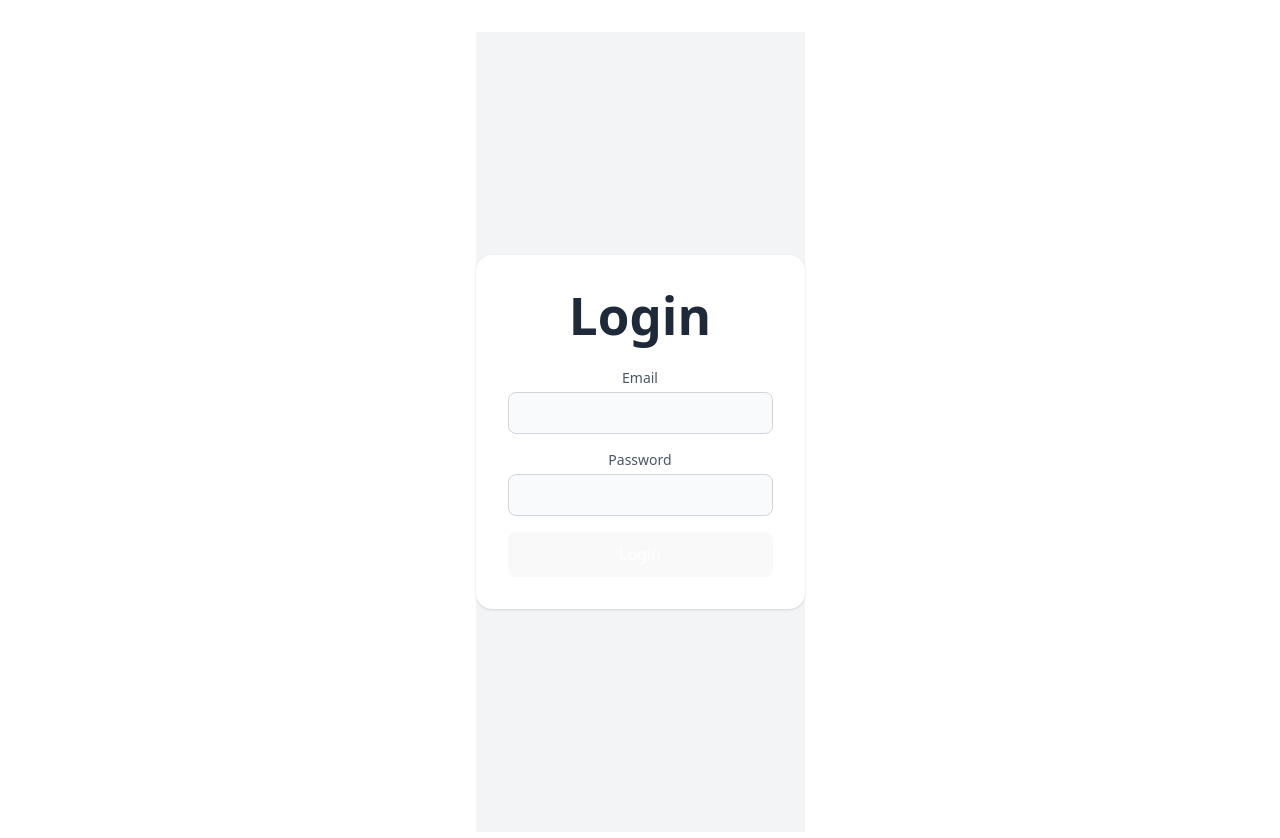
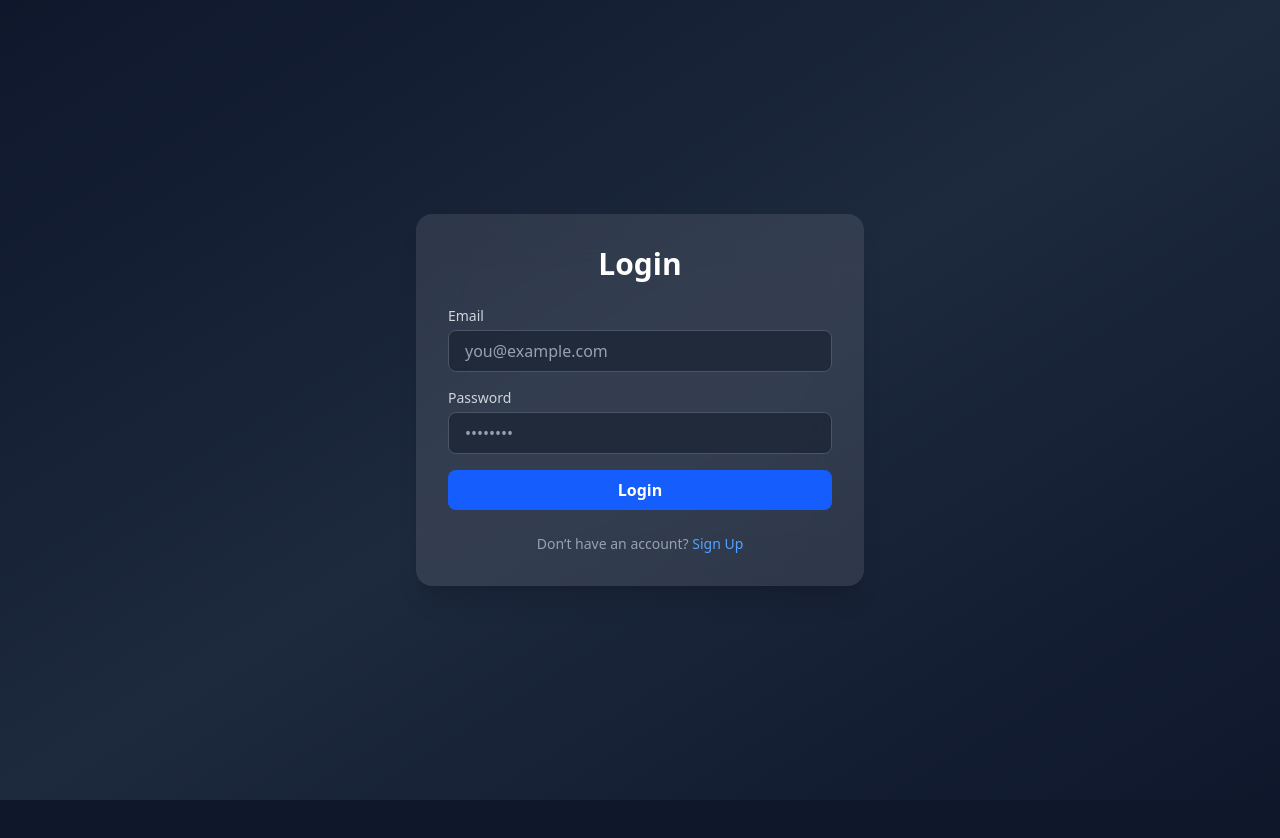
Before and after one commit to yozsirait/finance-app-vue, a Vue app: page /login in a window 1280 px wide. Shown: the top 838 px of the page. After the commit the page ends 800 px from the top, so only its background shows below. Built offline with nearby package versions, Linux system fonts and the light colour scheme.

Commit message:
Login Register

```diff
--- a/src/components/Navbar.vue
+++ b/src/components/Navbar.vue
@@ -45,12 +45,12 @@
             >
               My Account
             </router-link>
-            <button
+            <!-- <button
               @click="logout"
               class="block w-full text-left px-4 py-2 text-gray-700 dark:text-gray-200 hover:bg-gray-100 dark:hover:bg-gray-700"
             >
               Logout
-            </button>
+            </button> -->
           </div>
         </transition>
       </div>
@@ -68,10 +68,10 @@ const toggleProfile = () => {
   showProfile.value = !showProfile.value;
 };
 
-const logout = () => {
-  // TODO: Integrasi API logout
-  console.log("Logout clicked");
-};
+// const logout = () => {
+//   // TODO: Integrasi API logout
+//   console.log("Logout clicked");
+// };
 </script>
 
 <style>
--- a/src/components/Sidebar.vue
+++ b/src/components/Sidebar.vue
@@ -1,53 +1,44 @@
 <template>
-  <aside
-    :class="[
-      'h-screen bg-white dark:bg-gray-900 border-r border-gray-200 dark:border-gray-700 flex flex-col transition-all duration-300',
-      isOpen ? 'w-64' : 'w-20'
-    ]"
-  >
+  <aside :class="[
+    'h-screen bg-white dark:bg-gray-900 border-r border-gray-200 dark:border-gray-700 flex flex-col transition-all duration-300',
+    isOpen ? 'w-64' : 'w-20'
+  ]">
     <!-- Logo -->
     <div class="flex items-center justify-between p-4">
-      <h1 v-if="isOpen" class="text-xl font-bold text-gray-800 dark:text-gray-100">Finance</h1>
-      <button
+      <h1 class="text-xl font-bold text-gray-800 dark:text-gray-100">
+        {{ isOpen ? 'Finance' : 'FIN' }}
+      </h1>
+      <!-- <button
         @click="$emit('toggle')"
         class="p-2 rounded-lg hover:bg-gray-100 dark:hover:bg-gray-800"
       >
         <Menu class="w-6 h-6 text-gray-600 dark:text-gray-300" />
-      </button>
+      </button> -->
     </div>
 
     <!-- Navigation -->
     <nav class="flex-1 overflow-y-auto px-2">
       <ul class="space-y-1">
         <li v-for="(item, idx) in menu" :key="idx">
-          <router-link
-            v-if="!item.children"
-            :to="item.to"
-            class="flex items-center gap-3 p-2 rounded-lg hover:bg-gray-100 dark:hover:bg-gray-800 text-gray-700 dark:text-gray-200"
-          >
+          <router-link v-if="!item.children" :to="item.to"
+            class="flex items-center gap-3 p-2 rounded-lg hover:bg-gray-100 dark:hover:bg-gray-800 text-gray-700 dark:text-gray-200">
             <component :is="item.icon" class="w-5 h-5" />
             <span v-if="isOpen">{{ item.label }}</span>
           </router-link>
 
           <!-- Submenu -->
           <div v-else>
-            <button
-              @click="toggleDropdown(idx)"
-              class="w-full flex items-center gap-3 p-2 rounded-lg hover:bg-gray-100 dark:hover:bg-gray-800 text-gray-700 dark:text-gray-200"
-            >
+            <button @click="toggleDropdown(idx)"
+              class="w-full flex items-center gap-3 p-2 rounded-lg hover:bg-gray-100 dark:hover:bg-gray-800 text-gray-700 dark:text-gray-200">
               <component :is="item.icon" class="w-5 h-5" />
               <span v-if="isOpen">{{ item.label }}</span>
-              <ChevronDown v-if="isOpen" :class="['ml-auto transition-transform', openIndex === idx ? 'rotate-180' : '']" />
+              <ChevronDown v-if="isOpen"
+                :class="['ml-auto transition-transform', openIndex === idx ? 'rotate-180' : '']" />
             </button>
-            <ul
-              v-if="isOpen && openIndex === idx"
-              class="pl-8 mt-1 space-y-1"
-            >
+            <ul v-if="isOpen && openIndex === idx" class="pl-8 mt-1 space-y-1">
               <li v-for="(child, cidx) in item.children" :key="cidx">
-                <router-link
-                  :to="child.to"
-                  class="block p-2 rounded-lg hover:bg-gray-100 dark:hover:bg-gray-800 text-gray-600 dark:text-gray-300"
-                >
+                <router-link :to="child.to"
+                  class="block p-2 rounded-lg hover:bg-gray-100 dark:hover:bg-gray-800 text-gray-600 dark:text-gray-300">
                   {{ child.label }}
                 </router-link>
               </li>
@@ -59,10 +50,8 @@
 
     <!-- Dark Mode Toggle -->
     <div class="p-4 border-t border-gray-200 dark:border-gray-700">
-      <button
-        @click="toggleDarkMode"
-        class="flex items-center gap-3 p-2 w-full rounded-lg hover:bg-gray-100 dark:hover:bg-gray-800 text-gray-700 dark:text-gray-200"
-      >
+      <button @click="toggleDarkMode"
+        class="flex items-center gap-3 p-2 w-full rounded-lg hover:bg-gray-100 dark:hover:bg-gray-800 text-gray-700 dark:text-gray-200">
         <Moon v-if="!isDark" class="w-5 h-5" />
         <Sun v-else class="w-5 h-5" />
         <span v-if="isOpen">{{ isDark ? 'Light Mode' : 'Dark Mode' }}</span>
@@ -81,7 +70,7 @@ import {
   Users,
   Wallet,
   FolderTree,
-//   ArrowsLeftRight,
+  //   ArrowsLeftRight,
   Target,
   BarChart3,
   User,
--- a/src/layouts/DefaultLayout.vue
+++ b/src/layouts/DefaultLayout.vue
@@ -1,12 +1,15 @@
 <template>
   <div class="flex h-screen bg-gray-100 dark:bg-gray-900">
     <!-- Sidebar -->
-    <Sidebar :is-open="sidebarOpen" @toggle="sidebarOpen = !sidebarOpen" />
+    <Sidebar :isOpen="sidebarOpen" @toggle="toggleSidebar" />
 
-    <!-- Main -->
-    <div class="flex flex-col flex-1">
-      <Navbar @toggleSidebar="sidebarOpen = !sidebarOpen" />
-      <main class="p-4 overflow-y-auto flex-1">
+    <!-- Main Area -->
+    <div class="flex-1 flex flex-col overflow-hidden">
+      <!-- Navbar -->
+      <Navbar @toggleSidebar="toggleSidebar" />
+
+      <!-- Content -->
+      <main class="flex-1 overflow-y-auto p-6">
         <router-view />
       </main>
     </div>
@@ -15,8 +18,11 @@
 
 <script setup>
 import { ref } from "vue";
+import Navbar from "@/components/Navbar.vue";
 import Sidebar from "@/components/Sidebar.vue";
-import Navbar from "@/components/Navbar.vue";
 
 const sidebarOpen = ref(true);
+const toggleSidebar = () => {
+  sidebarOpen.value = !sidebarOpen.value;
+};
 </script>
--- a/src/pages/Dashboard.vue
+++ b/src/pages/Dashboard.vue
@@ -1,119 +1,17 @@
 <template>
   <div class="space-y-6">
-    <!-- Summary Cards -->
-    <div class="grid grid-cols-1 md:grid-cols-3 gap-6">
-      <div class="p-6 rounded-2xl shadow bg-white dark:bg-gray-800">
-        <div class="flex items-center justify-between">
-          <h2 class="text-sm text-gray-500 dark:text-gray-400">Balance</h2>
-          <Wallet class="w-6 h-6 text-blue-500" />
-        </div>
-        <p class="mt-2 text-2xl font-bold text-gray-800 dark:text-gray-100">
-          {{ summary.balance | currency }}
-        </p>
-      </div>
-
-      <div class="p-6 rounded-2xl shadow bg-white dark:bg-gray-800">
-        <div class="flex items-center justify-between">
-          <h2 class="text-sm text-gray-500 dark:text-gray-400">Income</h2>
-          <TrendingUp class="w-6 h-6 text-green-500" />
-        </div>
-        <p class="mt-2 text-2xl font-bold text-gray-800 dark:text-gray-100">
-          {{ summary.income | currency }}
-        </p>
-      </div>
-
-      <div class="p-6 rounded-2xl shadow bg-white dark:bg-gray-800">
-        <div class="flex items-center justify-between">
-          <h2 class="text-sm text-gray-500 dark:text-gray-400">Expense</h2>
-          <TrendingDown class="w-6 h-6 text-red-500" />
-        </div>
-        <p class="mt-2 text-2xl font-bold text-gray-800 dark:text-gray-100">
-          {{ summary.expense | currency }}
-        </p>
-      </div>
-    </div>
-
-    <!-- Chart Section -->
-    <div class="p-6 rounded-2xl shadow bg-white dark:bg-gray-800">
-      <h2 class="text-lg font-semibold text-gray-800 dark:text-gray-100 mb-4">
-        Expense by Category
-      </h2>
-      <ResponsiveContainer width="100%" height="300">
-        <PieChart>
-          <Pie
-            dataKey="value"
-            data="chartData"
-            :data="chartData"
-            cx="50%"
-            cy="50%"
-            outerRadius="100"
-            label
-          >
-            <Cell
-              v-for="(entry, index) in chartData"
-              :key="index"
-              :fill="colors[index % colors.length]"
-            />
-          </Pie>
-          <Tooltip />
-        </PieChart>
-      </ResponsiveContainer>
+    <!-- Temporary placeholder -->
+    <div class="p-6 rounded-2xl shadow bg-white dark:bg-gray-800 text-center">
+      <h1 class="text-2xl font-bold text-gray-800 dark:text-gray-100">
+        This is dashboard
+      </h1>
+      <p class="mt-2 text-gray-600 dark:text-gray-400">
+        Dashboard content will be implemented here soon.
+      </p>
     </div>
   </div>
 </template>
 
 <script setup>
-import { ref, onMounted } from "vue";
-import axios from "axios";
-import { Wallet, TrendingUp, TrendingDown } from "lucide-vue-next";
-import {
-  PieChart,
-  Pie,
-  Cell,
-  Tooltip,
-  ResponsiveContainer,
-} from "recharts";
-
-// summary state
-const summary = ref({
-  balance: 0,
-  income: 0,
-  expense: 0,
-});
-
-// chart data
-const chartData = ref([]);
-const colors = ["#3b82f6", "#10b981", "#f59e0b", "#ef4444", "#8b5cf6"];
-
-onMounted(async () => {
-  try {
-    const { data } = await axios.get("/api/dashboard", {
-      headers: { Authorization: `Bearer ${localStorage.getItem("token")}` },
-    });
-
-    // assign summary
-    summary.value = {
-      balance: data.balance ?? 0,
-      income: data.income ?? 0,
-      expense: data.expense ?? 0,
-    };
-
-    // example category breakdown
-    chartData.value = (data.categories || []).map((c) => ({
-      name: c.name,
-      value: c.expense,
-    }));
-  } catch (err) {
-    console.error("Failed to load dashboard:", err);
-  }
-});
-
-// currency filter
-const currency = (val) =>
-  new Intl.NumberFormat("id-ID", {
-    style: "currency",
-    currency: "IDR",
-    minimumFractionDigits: 0,
-  }).format(val);
-
+// Komponen dan logika akan ditambahkan di sini nanti
 </script>
--- a/src/pages/Login.vue
+++ b/src/pages/Login.vue
@@ -1,26 +1,28 @@
 <template>
-  <div class="flex items-center justify-center min-h-screen bg-gray-100 dark:bg-gray-900">
-    <div class="w-full max-w-md p-8 bg-white dark:bg-gray-800 rounded-2xl shadow">
-      <h1 class="text-2xl font-bold text-gray-800 dark:text-gray-100 mb-6">Login</h1>
+  <div class="flex items-center justify-center min-h-screen bg-gradient-to-br from-slate-900 via-slate-800 to-slate-900 px-4">
+    <div class="w-full max-w-md p-8 bg-white/10 dark:bg-gray-800/80 backdrop-blur-xl rounded-2xl shadow-xl">
+      <h1 class="text-3xl font-bold text-center text-white mb-6">Login</h1>
 
       <form @submit.prevent="handleLogin" class="space-y-4">
         <div>
-          <label class="block text-sm text-gray-600 dark:text-gray-300 mb-1">Email</label>
+          <label class="block text-sm text-gray-300 mb-1">Email</label>
           <input
             v-model="email"
             type="email"
             required
-            class="w-full px-4 py-2 rounded-lg border border-gray-300 dark:border-gray-600 bg-gray-50 dark:bg-gray-700 text-gray-800 dark:text-gray-200 focus:outline-none focus:ring-2 focus:ring-blue-500"
+            class="w-full px-4 py-2 rounded-lg border border-gray-600 bg-gray-900/50 text-white placeholder-gray-400 focus:outline-none focus:ring-2 focus:ring-blue-500"
+            placeholder="you@example.com"
           />
         </div>
 
         <div>
-          <label class="block text-sm text-gray-600 dark:text-gray-300 mb-1">Password</label>
+          <label class="block text-sm text-gray-300 mb-1">Password</label>
           <input
             v-model="password"
             type="password"
             required
-            class="w-full px-4 py-2 rounded-lg border border-gray-300 dark:border-gray-600 bg-gray-50 dark:bg-gray-700 text-gray-800 dark:text-gray-200 focus:outline-none focus:ring-2 focus:ring-blue-500"
+            class="w-full px-4 py-2 rounded-lg border border-gray-600 bg-gray-900/50 text-white placeholder-gray-400 focus:outline-none focus:ring-2 focus:ring-blue-500"
+            placeholder="••••••••"
           />
         </div>
 
@@ -32,7 +34,12 @@
         </button>
       </form>
 
-      <p v-if="errorMessage" class="mt-4 text-red-500 text-sm">{{ errorMessage }}</p>
+      <p v-if="errorMessage" class="mt-4 text-red-400 text-sm text-center">{{ errorMessage }}</p>
+
+      <p class="mt-6 text-sm text-center text-gray-400">
+        Don’t have an account?
+        <router-link to="/register" class="text-blue-400 hover:underline">Sign Up</router-link>
+      </p>
     </div>
   </div>
 </template>
--- /dev/null
+++ b/src/pages/Register.vue
@@ -0,0 +1,75 @@
+<template>
+  <div class="flex items-center justify-center min-h-screen bg-gray-100 dark:bg-gray-900">
+    <div class="w-full max-w-md p-8 bg-white dark:bg-gray-800 rounded-2xl shadow">
+      <h1 class="text-2xl font-bold text-gray-800 dark:text-gray-100 mb-6">Register</h1>
+
+      <form @submit.prevent="handleRegister" class="space-y-4">
+        <div>
+          <label class="block text-sm text-gray-600 dark:text-gray-300 mb-1">Name</label>
+          <input
+            v-model="name"
+            type="text"
+            required
+            class="w-full px-4 py-2 rounded-lg border border-gray-300 dark:border-gray-600 bg-gray-50 dark:bg-gray-700 text-gray-800 dark:text-gray-200 focus:outline-none focus:ring-2 focus:ring-blue-500"
+          />
+        </div>
+
+        <div>
+          <label class="block text-sm text-gray-600 dark:text-gray-300 mb-1">Email</label>
+          <input
+            v-model="email"
+            type="email"
+            required
+            class="w-full px-4 py-2 rounded-lg border border-gray-300 dark:border-gray-600 bg-gray-50 dark:bg-gray-700 text-gray-800 dark:text-gray-200 focus:outline-none focus:ring-2 focus:ring-blue-500"
+          />
+        </div>
+
+        <div>
+          <label class="block text-sm text-gray-600 dark:text-gray-300 mb-1">Password</label>
+          <input
+            v-model="password"
+            type="password"
+            required
+            class="w-full px-4 py-2 rounded-lg border border-gray-300 dark:border-gray-600 bg-gray-50 dark:bg-gray-700 text-gray-800 dark:text-gray-200 focus:outline-none focus:ring-2 focus:ring-blue-500"
+          />
+        </div>
+
+        <button
+          type="submit"
+          class="w-full py-2 rounded-lg bg-green-600 hover:bg-green-700 text-white font-semibold transition"
+        >
+          Register
+        </button>
+      </form>
+
+      <p v-if="errorMessage" class="mt-4 text-red-500 text-sm">{{ errorMessage }}</p>
+
+      <p class="mt-6 text-sm text-gray-600 dark:text-gray-300">
+        Already have an account?
+        <router-link to="/login" class="text-blue-600 hover:underline">Login</router-link>
+      </p>
+    </div>
+  </div>
+</template>
+
+<script setup>
+import { ref } from "vue";
+import { useRouter } from "vue-router";
+import { useAuthStore } from "@/store/auth";
+
+const name = ref("");
+const email = ref("");
+const password = ref("");
+const errorMessage = ref("");
+const auth = useAuthStore();
+const router = useRouter();
+
+const handleRegister = async () => {
+  const success = await auth.register(name.value, email.value, password.value);
+  if (success) {
+    router.push("/dashboard");
+  } else {
+    errorMessage.value = "Failed to register, please try again.";
+  }
+};
+</script>
--- a/src/router/index.js
+++ b/src/router/index.js
@@ -6,15 +6,8 @@ import DefaultLayout from "@/layouts/DefaultLayout.vue";
 
 // Pages
 import Login from "@/pages/Login.vue";
+import Register from "@/pages/Register.vue"; // 🔥 Tambah Register
 import Dashboard from "@/pages/Dashboard.vue";
-// import Members from "@/pages/Members.vue";
-// import Accounts from "@/pages/Accounts.vue";
-// import Categories from "@/pages/Categories.vue";
-// import Budgets from "@/pages/Budgets.vue";
-// import Transactions from "@/pages/Transactions.vue";
-// import Reports from "@/pages/Reports.vue";
-// import Profile from "@/pages/Profile.vue";
-// import SavingTargets from "@/pages/SavingTargets.vue";
 
 const routes = [
   {
@@ -23,20 +16,17 @@ const routes = [
     meta: { guestOnly: true },
   },
   {
+    path: "/register",
+    component: Register,
+    meta: { guestOnly: true }, // 🔒 hanya bisa diakses kalau belum login
+  },
+  {
     path: "/",
     component: DefaultLayout,
     meta: { requiresAuth: true },
     children: [
       { path: "", redirect: "/dashboard" },
       { path: "dashboard", component: Dashboard },
-    //   { path: "members", component: Members },
-    //   { path: "accounts", component: Accounts },
-    //   { path: "categories", component: Categories },
-    //   { path: "budgets", component: Budgets },
-    //   { path: "transactions", component: Transactions },
-    //   { path: "reports", component: Reports },
-    //   { path: "saving-targets", component: SavingTargets },
-    //   { path: "profile", component: Profile },
     ],
   },
 ];
@@ -50,12 +40,10 @@ export const router = createRouter({
 router.beforeEach((to, from, next) => {
   const auth = useAuthStore();
 
-  // Jika butuh login tapi belum login
   if (to.meta.requiresAuth && !auth.token) {
     return next("/login");
   }
 
-  // Jika sudah login tapi masuk ke /login
   if (to.meta.guestOnly && auth.token) {
     return next("/dashboard");
   }
--- a/src/store/auth.js
+++ b/src/store/auth.js
@@ -6,12 +6,16 @@ export const useAuthStore = defineStore("auth", {
     user: null,
     token: localStorage.getItem("token") || null,
   }),
+
   actions: {
+    // LOGIN
     async login(email, password) {
       try {
         const { data } = await api.post("/api/login", { email, password });
-        this.token = data.token;
-        localStorage.setItem("token", data.token);
+
+        // response: { success: true, data: { token: "..." } }
+        this.token = data.data.token;
+        localStorage.setItem("token", this.token);
 
         await this.fetchUser();
         return true;
@@ -20,19 +24,52 @@ export const useAuthStore = defineStore("auth", {
         return false;
       }
     },
+
+    // REGISTER
+    async register(name, email, password) {
+      try {
+        const { data } = await api.post("/api/register", {
+          name,
+          email,
+          password,
+        });
+
+        // biasanya backend langsung balikin token juga
+        if (data.data?.token) {
+          this.token = data.data.token;
+          localStorage.setItem("token", this.token);
+          await this.fetchUser();
+        }
+
+        return true;
+      } catch (err) {
+        console.error("Register failed:", err);
+        return false;
+      }
+    },
+
+    // FETCH USER
     async fetchUser() {
       if (!this.token) return;
       try {
-        const { data } = await api.get("/api/user");
-        this.user = data;
+        const { data } = await api.get("/api/user", {
+          headers: { Authorization: `Bearer ${this.token}` },
+        });
+        this.user = data.data ?? data; // fallback kalau wrapper beda
       } catch (err) {
         console.error("Fetch user failed:", err);
         this.logout();
       }
     },
+
+    // LOGOUT
     async logout() {
       try {
-        await api.post("/api/logout");
+        await api.post(
+          "/api/logout",
+          {},
+          { headers: { Authorization: `Bearer ${this.token}` } }
+        );
       } catch (err) {
         console.warn("Logout request failed, clearing local state anyway.");
       }
--- a/src/style.css
+++ b/src/style.css
@@ -1,81 +1,24 @@
 @import "tailwindcss";
 
+/* Reset default vite styles */
 :root {
   font-family: system-ui, Avenir, Helvetica, Arial, sans-serif;
   line-height: 1.5;
   font-weight: 400;
-
-  color-scheme: light dark;
-  color: rgba(255, 255, 255, 0.87);
-  background-color: #242424;
-
   font-synthesis: none;
   text-rendering: optimizeLegibility;
   -webkit-font-smoothing: antialiased;
   -moz-osx-font-smoothing: grayscale;
 }
 
-a {
-  font-weight: 500;
-  color: #646cff;
-  text-decoration: inherit;
-}
-a:hover {
-  color: #535bf2;
+/* Hilangkan flex center bawaan yg bikin sempit */
+body {
+  margin: 0;
+  min-width: 320px;
+  min-height: 100vh;
+  background-color: #0f172a; /* slate-900 */
+  color: white;
 }
 
-body {
-  margin: 0;
-  display: flex;
-  place-items: center;
-  min-width: 320px;
-  min-height: 100vh;
-}
-
-h1 {
-  font-size: 3.2em;
-  line-height: 1.1;
-}
-
-button {
-  border-radius: 8px;
-  border: 1px solid transparent;
-  padding: 0.6em 1.2em;
-  font-size: 1em;
-  font-weight: 500;
-  font-family: inherit;
-  background-color: #1a1a1a;
-  cursor: pointer;
-  transition: border-color 0.25s;
-}
-button:hover {
-  border-color: #646cff;
-}
-button:focus,
-button:focus-visible {
-  outline: 4px auto -webkit-focus-ring-color;
-}
-
-.card {
-  padding: 2em;
-}
-
-#app {
-  max-width: 1280px;
-  margin: 0 auto;
-  padding: 2rem;
-  text-align: center;
-}
-
-@media (prefers-color-scheme: light) {
-  :root {
-    color: #213547;
-    background-color: #ffffff;
-  }
-  a:hover {
-    color: #747bff;
-  }
-  button {
-    background-color: #f9f9f9;
-  }
-}
+/* Tailwind sudah handle button, h1, dll. Jadi ga perlu custom lagi */
+/* Kalau mau tambahan, cukup spesifik aja */
```
